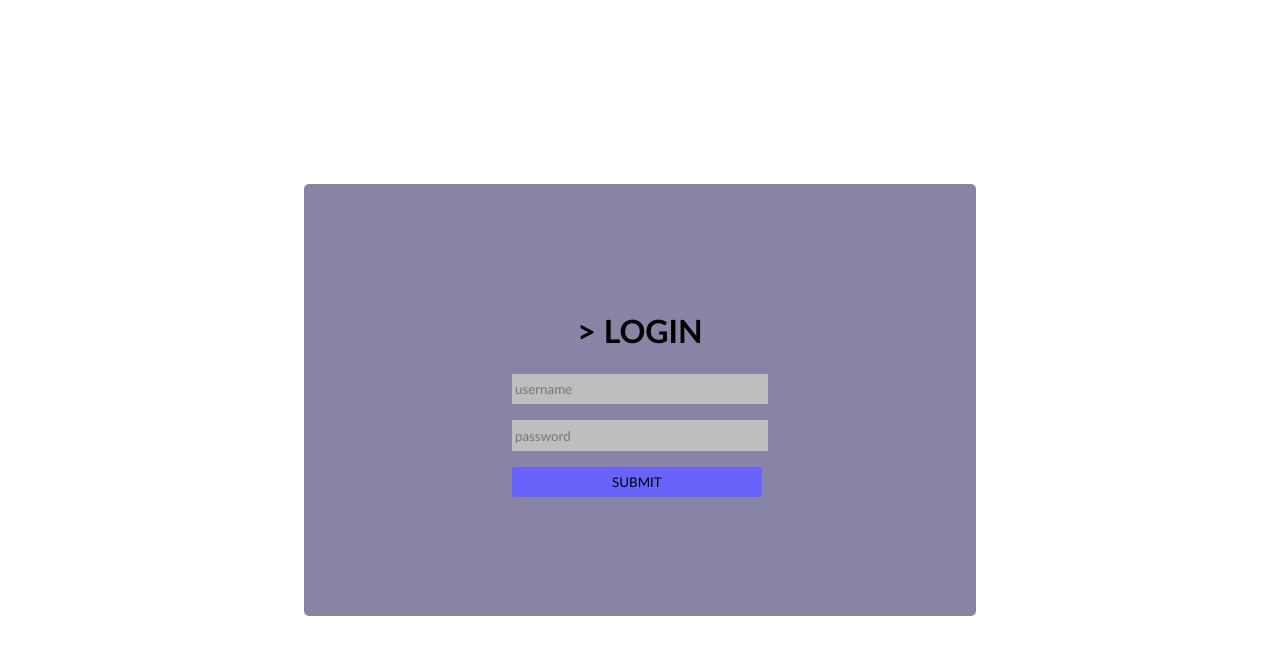
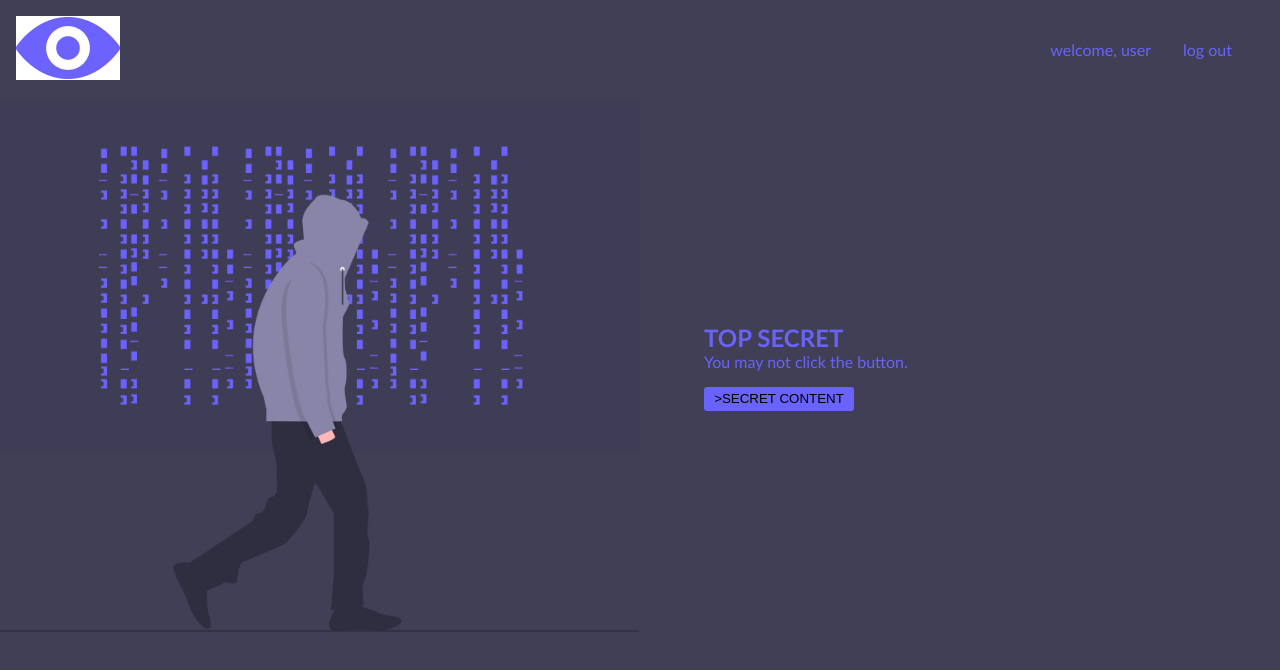
Before and after one commit to supercode-bootcamps/js-vertiefung-login-projekt-jennifermehren, a plain HTML site: page index.html in a window 1280 px wide. Drawn offline with nearby package versions, Linux system fonts and the light colour scheme.

Commit message:
main page ,css+html

```diff
--- a/assets/css/style.css
+++ b/assets/css/style.css
@@ -1,25 +1,87 @@
 * {
   padding: 0;
   margin: 0;
-    font-family: 'Gill Sans', 'Gill Sans MT', Calibri, 'Trebuchet MS', sans-serif;
 }
 
-main{
+body {
+  color: rgb(105, 99, 251);
+  background-color: rgb(65, 63, 86);
+  font-family: "Gill Sans", "Gill Sans MT", Calibri, "Trebuchet MS", sans-serif;
+}
+
+button {
+  line-height: 1.5rem;
+  border: none;
+  background-color: rgb(105, 99, 251);
+  border-radius: 3px;
+  margin-top: 1rem;
+}
+
+button:hover {
+  box-shadow: inset 5px 5px 20px #44026b, inset -5px -5px 20px #44026b;
+}
+
+header {
+  display: flex;
+  justify-content: space-between;
+  margin: 1rem;
+  align-items: center;
+}
+
+ul {
+  list-style: none;
+  display: flex;
+}
+
+li {
+  margin-right: 2rem;
+}
+
+main {
   height: 100vh;
-    display: flex;
+  /* display: flex; */
   align-items: center;
   justify-content: center;
 }
 
-.modal{
+section {
+  width: 100%;
+  display: flex;
+  justify-content: space-between;
+  align-items: center;
+}
+
+.left-box,
+.right-box {
+  width: 50%;
+}
+
+.right-box div {
+  padding: 10%;
+}
+
+#secret-btn {
+  width: 150px;
+}
+
+.left-box img {
+  width: 100%;
+}
+
+.modal {
+  visibility: hidden;
+  position: fixed;
+  top: 50%;
+  left: 50%;
+  transform: translate(-50%, -50%);
   padding: 1rem;
-    justify-content:center;
+  justify-content: center;
   align-items: center;
   display: flex;
   height: 50vh;
   width: 50vw;
   border-radius: 5px;
-    background-color: rgb(135, 132, 165)
+  background-color: rgb(135, 132, 165);
 }
 
 .modal h1 {
@@ -27,19 +89,15 @@ main{
   text-align: center;
 }
 
-input, #subm-btn{
+input,
+#subm-btn {
   width: 250px;
   line-height: 1.5rem;
-    margin: .5rem;
-    padding: .2rem;
+  margin: 0.5rem;
+  padding: 0.2rem;
   border: none;
 }
 
-input{
+input {
   background-color: rgb(190, 190, 190);
 }
-
-#subm-btn{
-    background-color: rgb(105, 99, 251);
-    border-radius: 3px;
-}
--- a/index.html
+++ b/index.html
@@ -4,10 +4,32 @@
     <meta charset="UTF-8">
     <meta name="viewport" content="width=device-width, initial-scale=1.0">
     <title>Projekt Name</title>
+
     <link rel="stylesheet" href="assets/css/style.css">
 </head>
 <body>
+    <header>
+        <a href="#"><img src="assets/img/eye.png" alt="logo-eye"></a>
+        <nav>
+            <ul class="nav justify-content-end">
+                <li class="nav-item nav-link">welcome, user</li>
+                <li class="nav-item nav-link" id="logout">log out</li>
+            </ul>
+        </nav>
+    </header>
     <main>
+        <section>
+            <div class="left-box">
+                <img src="assets/img/Illustration.png" alt="misterious-man">
+            </div>
+            <div class="right-box">
+                <div>
+                    <h1>TOP SECRET</h1>
+                    <p>You may not click the button.</p>
+                    <button id="secret-btn">>SECRET CONTENT</button>
+                </div>
+            </div>
+        </section>
         <div class="modal">
             <form action="#">
                 <h1>> LOGIN</h1>
@@ -19,6 +41,7 @@
             </form>
         </div>
     </main>
+    <script src="https://cdn.jsdelivr.net/npm/bootstrap@5.0.0-beta2/dist/js/bootstrap.bundle.min.js" integrity="sha384-b5kHyXgcpbZJO/tY9Ul7kGkf1S0CWuKcCD38l8YkeH8z8QjE0GmW1gYU5S9FOnJ0" crossorigin="anonymous"></script>
     <script src="assets/js/main.js"></script>
 </body>
 </html>
```
Lines whose indentation alone changed are shown as unchanged.
